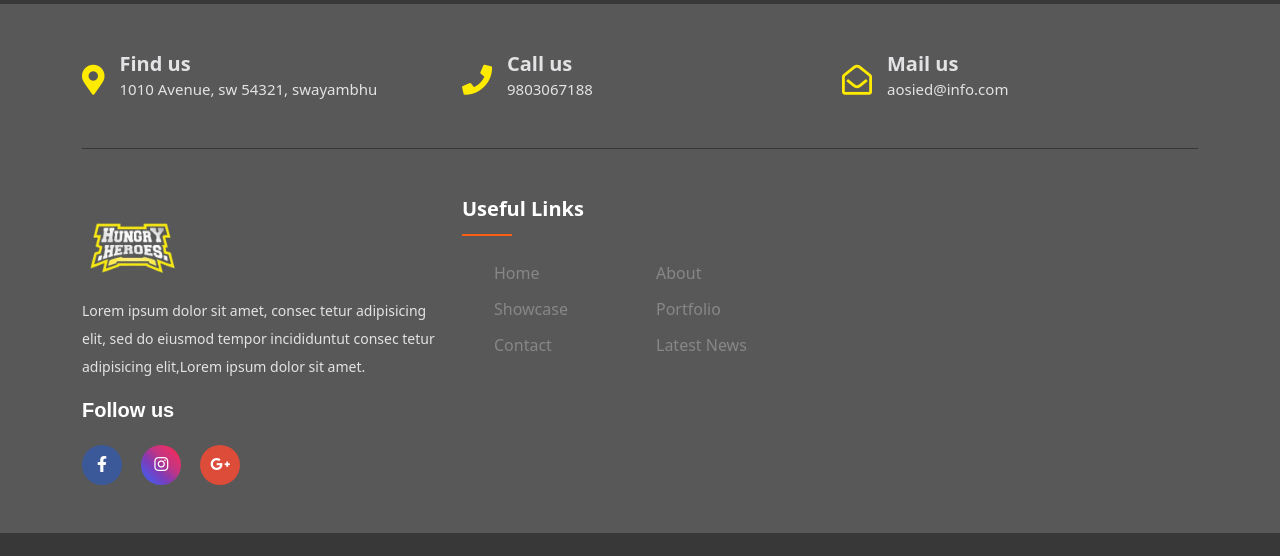
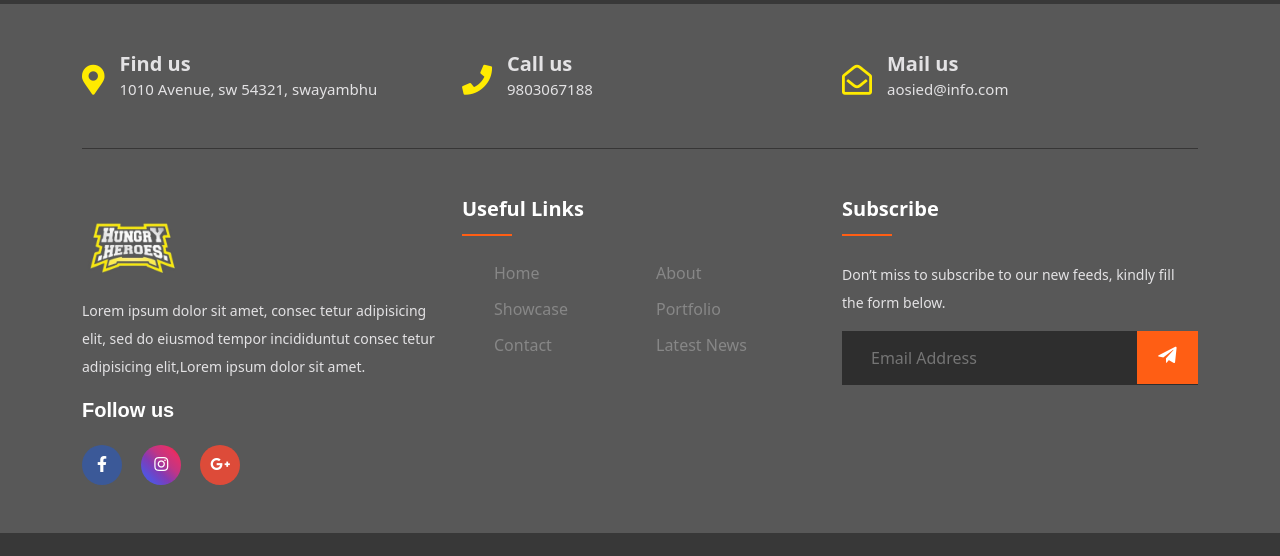
Before and after one commit to anishDev419/palisha, a Django app: page / in a window 1280 px wide. Shown: the part 244-800 px from the top of the page. Run offline with Django 4.2, Linux system fonts and the light colour scheme; some libraries are stand-ins or nearby versions; some web fonts are replaced.

Commit message:
FOOTER DRAFT 2.4: FOOTER WIDGET THIRD SECTION

```diff
--- a/static/css/styles.css
+++ b/static/css/styles.css
@@ -224,7 +224,6 @@
 
 /* FOOTER WIDGET 2 STARTS */
 
-
 .footer-widget ul li {
   display: inline-block;
   float: left;
@@ -242,8 +241,37 @@
   text-decoration: none;
 }
 
+/* FOOTER WIDGET 2 ENDS */
 
-/* FOOTER WIDGET 2 ENDS */
+
+/* FOOTER WIDGET 3 STARTS */
+
+.subscribe-form {
+  position: relative;
+  overflow: hidden;
+}
+.subscribe-form input {
+  width: 100%;
+  padding: 14px 28px;
+  background: #2E2E2E;
+  border: 1px solid #2E2E2E;
+  color: #fff;
+}
+.subscribe-form button {
+    position: absolute;
+    right: 0;
+    background: #ff5e14;
+    padding: 13px 20px;
+    border: 1px solid #ff5e14;
+    top: 0;
+}
+.subscribe-form button i {
+  color: #fff;
+  font-size: 22px;
+  transform: rotate(-6deg);
+}
+
+/* FOOTER WIDGET 3 ENDS */
 
 
 
--- a/templates/footer.html
+++ b/templates/footer.html
@@ -61,6 +61,7 @@
 
                          </div>
                     </div>
+
                     <div class="col-xl-4 col-lg-4 col-md-6 mb-30">
                         <div class="footer-widget">
                             <div class="footer-widget-heading">
@@ -76,8 +77,27 @@
                             </ul>
                         </div>
                     </div>
+
+                    <div class="col-xl-4 col-lg-4 col-md-6 mb-50">
+                        <div class="footer-widget">
+                            <div class="footer-widget-heading">
+                                <h3>Subscribe</h3>
+                            </div>
+                            <div class="footer-text mb-25">
+                                <p>Don’t miss to subscribe to our new feeds, kindly fill the form below.</p>
+                            </div>
+                            <div class="subscribe-form">
+                                <form action="#">
+                                    <input type="text" placeholder="Email Address">
+                                    <button><i class="fab fa-telegram-plane"></i></button>
+                                </form>
                             </div>
                         </div>
                     </div>
+
+                </div>
+            </div>
+
+        </div>
     </footer>
 </div>
```
Lines whose indentation alone changed are shown as unchanged.
